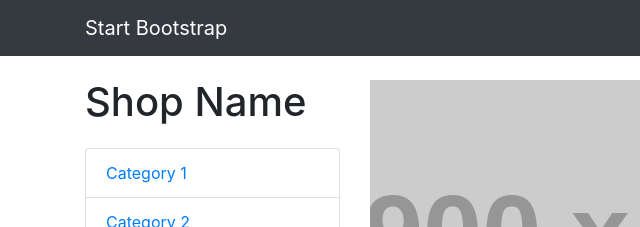
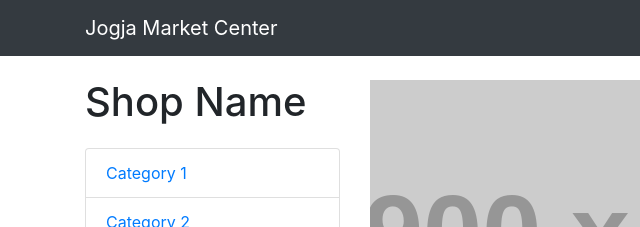
Before and after one commit to yus78/jogjamarketcenter, a website: page index.html in a window 1280 px wide. Shown: the top 227 px of the page, 0-640 px from the left. Drawn offline with Linux system fonts and the light colour scheme; placeholder pictures from the web are drawn by us.

Commit message:
Update index.html

```diff
--- a/index.html
+++ b/index.html
@@ -8,7 +8,7 @@
     <meta name="description" content="">
     <meta name="author" content="">
 
-    <title>Shop Homepage - Start Bootstrap Template</title>
+    <title>Jogja Market Center</title>
 
     <!-- Bootstrap core CSS -->
     <link href="vendor/bootstrap/css/bootstrap.min.css" rel="stylesheet">
@@ -23,7 +23,7 @@
     <!-- Navigation -->
     <nav class="navbar navbar-expand-lg navbar-dark bg-dark fixed-top">
       <div class="container">
-        <a class="navbar-brand" href="#">Start Bootstrap</a>
+        <a class="navbar-brand" href="#">Jogja Market Center</a>
         <button class="navbar-toggler" type="button" data-toggle="collapse" data-target="#navbarResponsive" aria-controls="navbarResponsive" aria-expanded="false" aria-label="Toggle navigation">
           <span class="navbar-toggler-icon"></span>
         </button>
```
